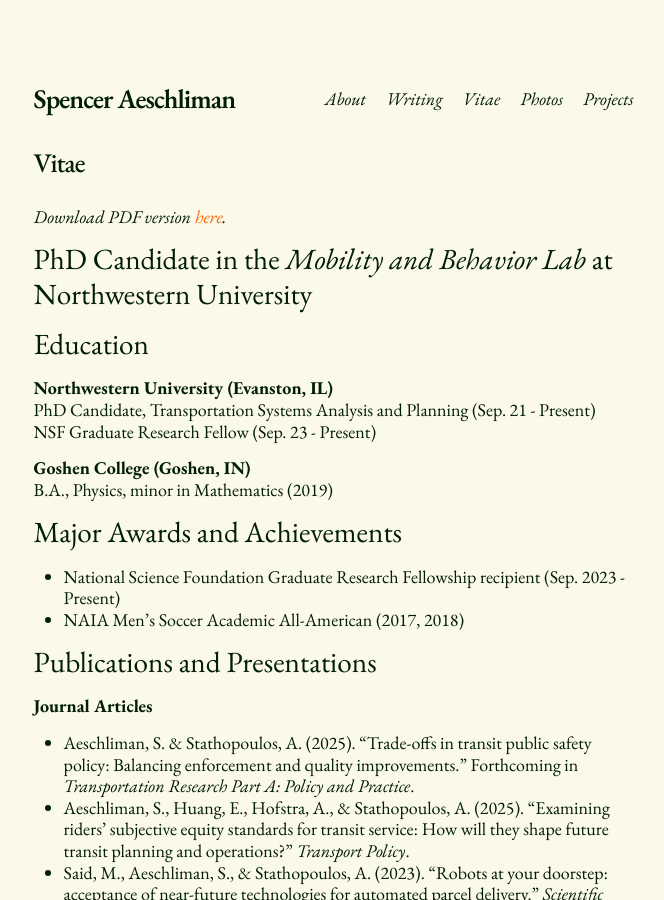
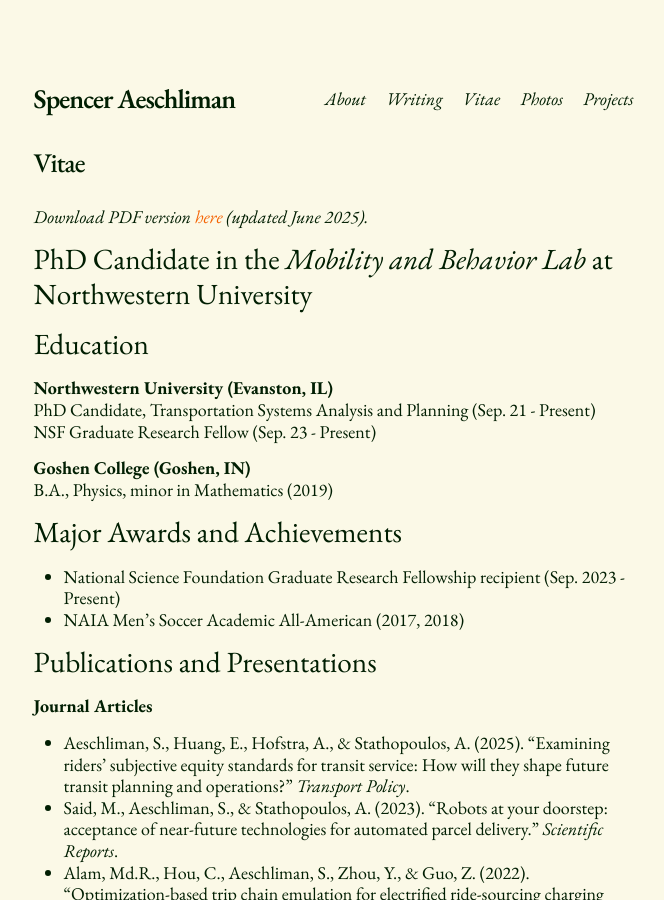
Before and after one commit to s-aeschliman/s-aeschliman.github.io, a Jekyll site: the page built from docs/cv.md, in a window 1280 px wide and 900 px high. Shown: the whole window, without its empty margins (278-942 px from the left). Built offline with Jekyll 4.4.1, drawn with Linux system fonts in a browser that asks for light colours; some web fonts are replaced.

Commit message:
resume updates

```diff
--- a/docs/about.markdown
+++ b/docs/about.markdown
@@ -7,7 +7,7 @@ order: 2
 
 I am a PhD Candidate in Transportation Systems Analysis and Planning at Northwestern University. In the [*Mobility and Behavior Lab*](https://www.amandastathopoulos.com/), I study how people change their travel behavior and preferences, especially in response to policy interventions like transit safety measures. You can see more in the [Projects](/projects.html) tab. I'm also interested in using Bayesian methods in transportation research and demand modeling in general. As of Fall 2023, I am an NSF Graduate Research Fellow. I received my B.A. in Physics from Goshen College (Goshen, IN) in 2019.
 
-When I am not doing research, I like to play soccer, take photos, ride my bike, [listen to music](https://www.last.fm/user/aesch_spencer), read, and organize for better working conditions with my union, [*NUGW-UE*](https://nugradworkers.org/). You can find a random assortment of webpages, blog posts, articles, textbooks, and other miscellanea that I have enjoyed over the years on my [Pinboard](https://pinboard.in/u:spencerja).
+When I am not doing research, I like to play soccer, take photos, ride my bike, [listen to music](https://www.last.fm/user/aesch_spencer), read, and organize for better working conditions with my union, [*NUGW-UE*](https://nugradworkers.org/).
 
 
 ![cal_pic](assets/images/cal.jpg)
--- a/docs/cv.md
+++ b/docs/cv.md
@@ -3,7 +3,7 @@ layout: page
 title: Vitae
 ---
 
-*Download PDF version [here](files/my_cv.pdf).*
+*Download PDF version [here](files/my_cv.pdf) (updated June 2025).*
 
 ### PhD Candidate in the *Mobility and Behavior Lab* at Northwestern University
 
@@ -23,7 +23,6 @@ B.A., Physics, minor in Mathematics (2019)
 
 ### Publications and Presentations
 **Journal Articles**<br>
-* Aeschliman, S. & Stathopoulos, A. (2025). "Trade-offs in transit public safety policy: Balancing enforcement and quality improvements." Forthcoming in *Transportation Research Part A: Policy and Practice*.
 * Aeschliman, S., Huang, E., Hofstra, A., & Stathopoulos, A. (2025). "Examining riders' subjective equity standards for transit service: How will they shape future transit planning and operations?" *Transport Policy*.
 * Said, M., Aeschliman, S., & Stathopoulos, A. (2023). “Robots at your doorstep: acceptance of near-future
 technologies for automated parcel delivery.” *Scientific Reports*.
```
Also changed, not shown: 2 other files.
